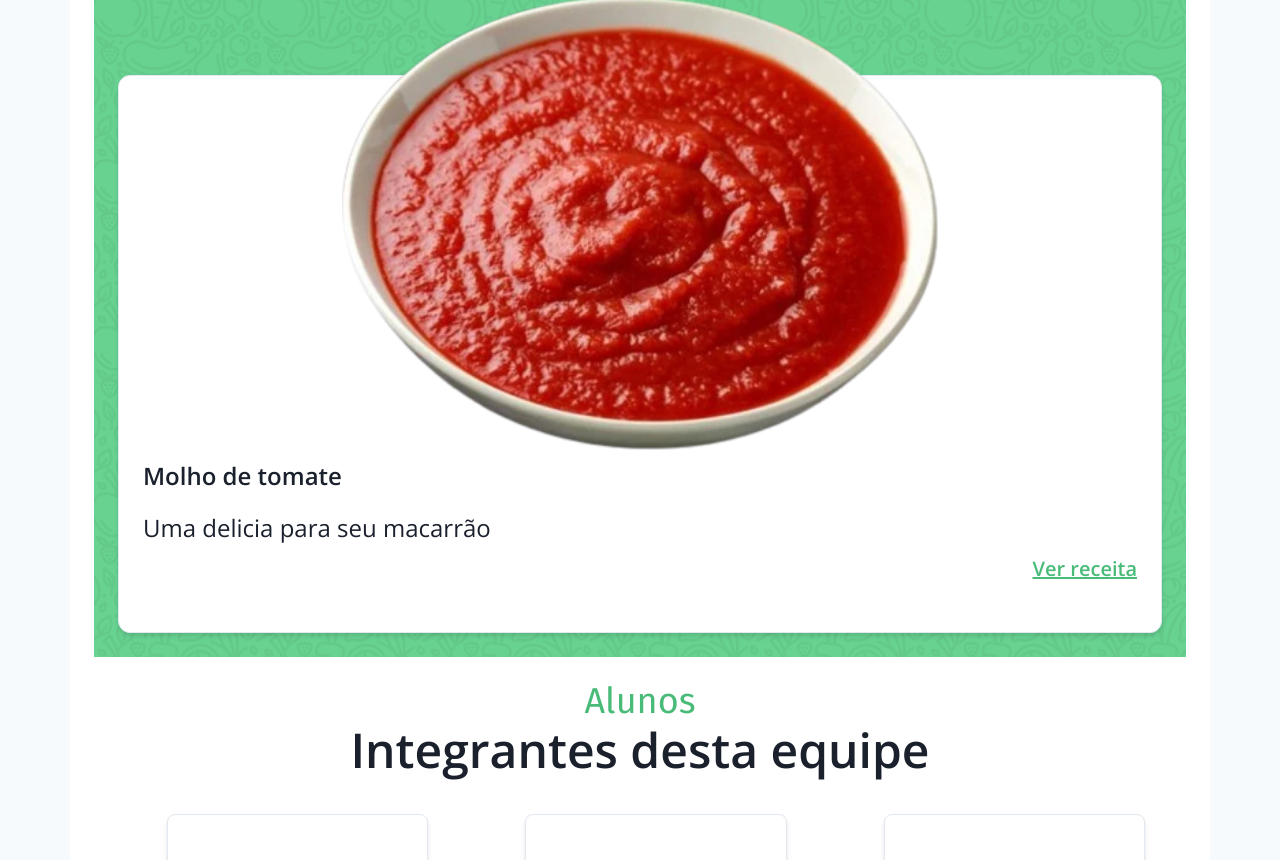
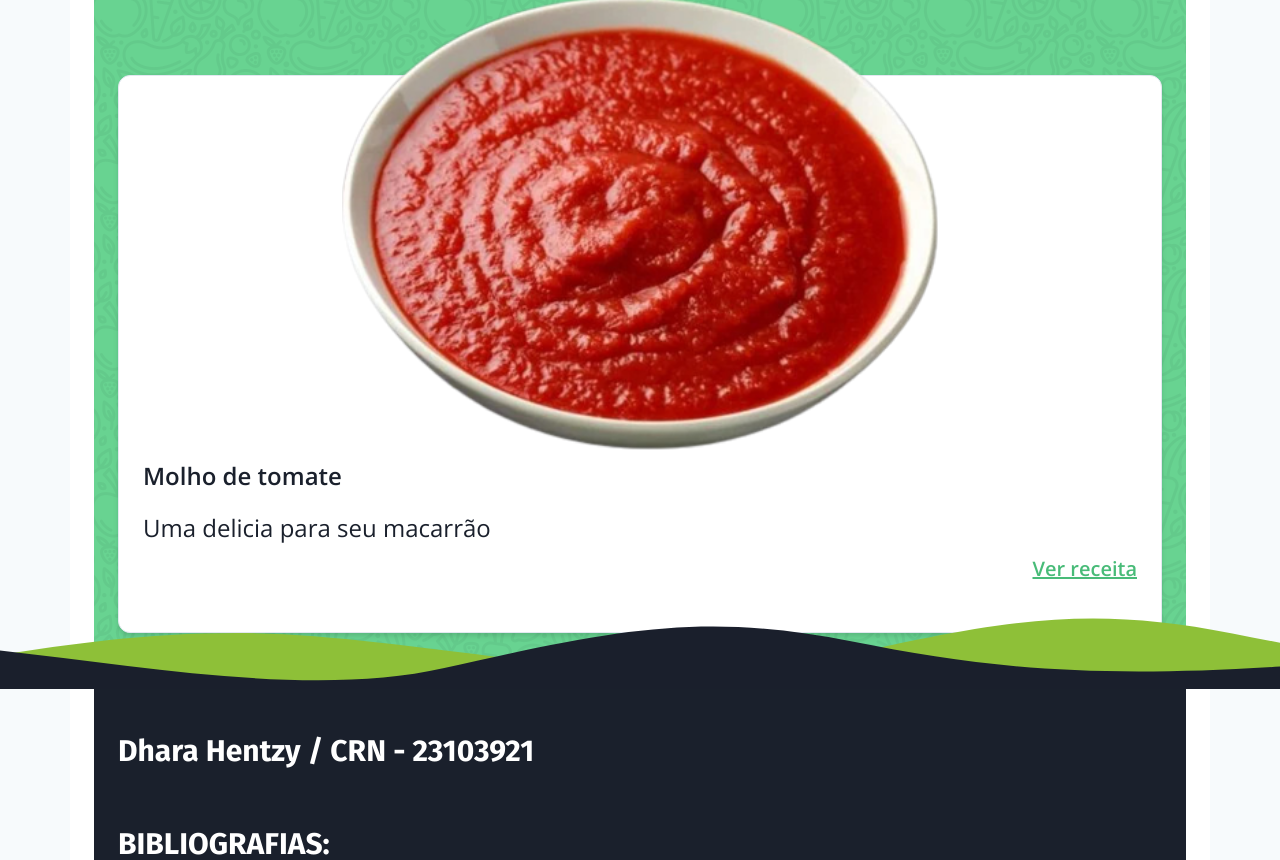
Before and after one commit to rocooliveira/nutricao-prevencao-cancer, a Next.js app: page / in a window 1280 px wide. Shown: the part 11140-12000 px from the top of the page. Built offline with nearby package versions, Linux system fonts and the light colour scheme.

Commit message:
2 files modified

```diff
--- a/src/components/Footer.tsx
+++ b/src/components/Footer.tsx
@@ -16,7 +16,7 @@ import BibliographyListItem from './BibliographyListItem';
 
 export function Footer() {
   return (
-    <footer style={{ marginTop: -30 }}>
+    <footer style={{ marginTop: -40 }}>
       <Stack>
         <Box className={styles.footerOverlayMainWaves} />
         <Box className={styles.footerOverlayBlackWaves} />
--- a/src/pages/index.tsx
+++ b/src/pages/index.tsx
@@ -395,31 +395,6 @@ export default function Home() {
           </Flex>
         </Stack>
 
-        <Stack py={8} px={6}>
-          <Box textAlign="center" pb={4}>
-            <Text
-              fontFamily="Fira Sans"
-              color="green.400"
-              fontSize={['2xl', '4xl']}
-              lineHeight="70%"
-            >
-              Alunos
-            </Text>
-            <Text fontSize={['2xl', '5xl']} fontWeight="bold">
-              Integrantes desta equipe
-            </Text>
-          </Box>
-          <CardSlider gap={32}>
-            {team.map((people, index) => (
-              <ProfileCard
-                key={index}
-                name={people.name}
-                pictureUrl={people.pictureUrl}
-              />
-            ))}
-          </CardSlider>
-        </Stack>
-
         <Footer />
       </main>
     </div>
```
